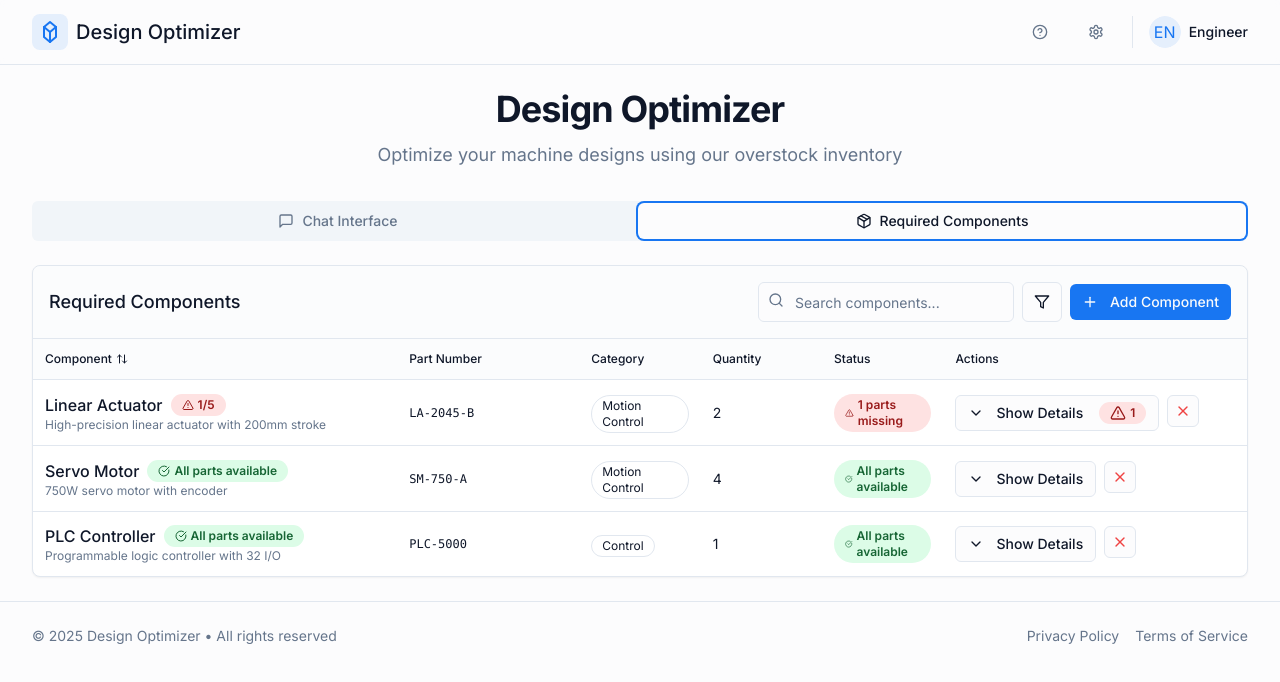
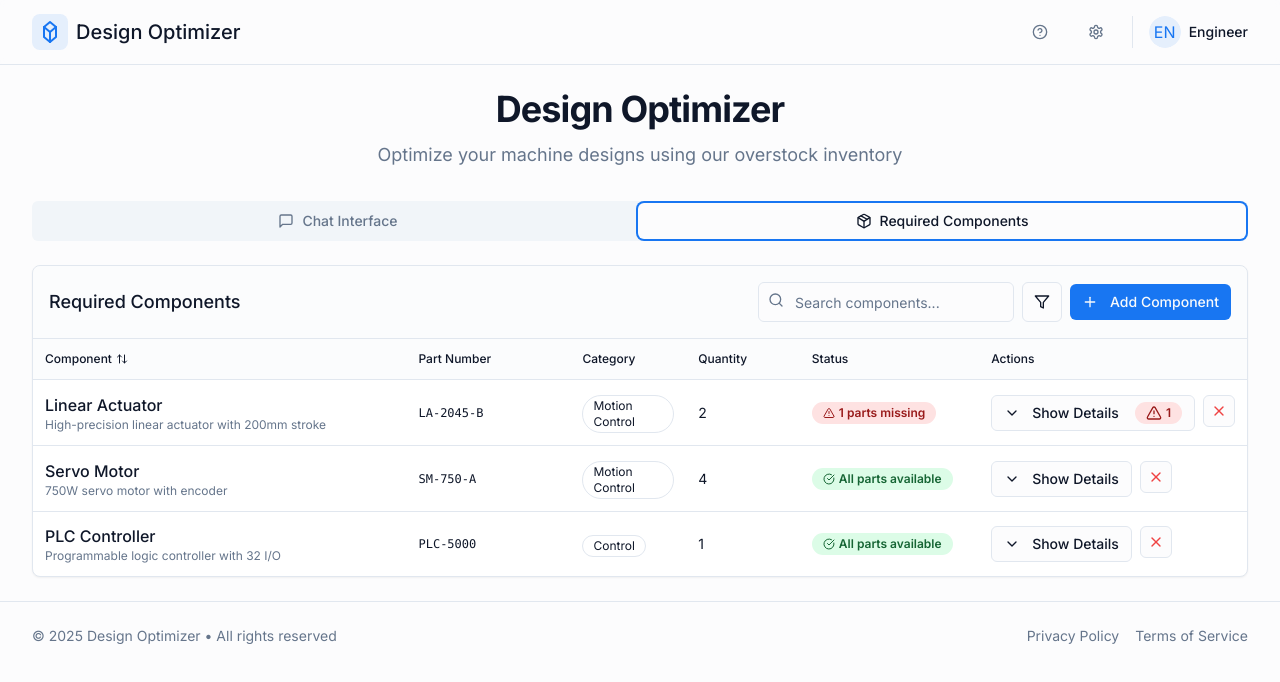
Before and after one commit to JonasBaeumer/design-optimizer-jonas-v3, a React (Vite) app: page / in a window 1280 px wide. Both pictures are taken after a click on the tab "Required Components". Shown: the top 682 px of the page. Built offline with nearby package versions, Linux system fonts and the light colour scheme; a web font is replaced by a local one.

Commit message:
Refactor components list layout
- Remove tags behind component names.
- Adjust column spacing for status tags.

```diff
--- a/src/components/ComponentsList.tsx
+++ b/src/components/ComponentsList.tsx
@@ -215,7 +215,7 @@ const ComponentsList = () => {
         missingCount: 0,
         outOfStockCount: 0,
         totalSubcomponents: 0,
-        allAvailable: missingCount === 0
+        allAvailable: true
       };
     }
 
@@ -458,7 +458,7 @@ const ComponentsList = () => {
         <table className="w-full">
           <thead className="bg-muted/30 sticky top-0">
             <tr>
-              <th className="text-xs font-medium text-left p-3 w-[30%]">
+              <th className="text-xs font-medium text-left p-3 w-[35%]">
                 <div className="flex items-center">
                   Component
                   <ArrowUpDown className="ml-1 h-3 w-3" />
@@ -467,8 +467,8 @@ const ComponentsList = () => {
               <th className="text-xs font-medium text-left p-3 w-[15%]">Part Number</th>
               <th className="text-xs font-medium text-left p-3 w-[10%]">Category</th>
               <th className="text-xs font-medium text-left p-3 w-[10%]">Quantity</th>
-              <th className="text-xs font-medium text-left p-3 w-[10%]">Status</th>
-              <th className="text-xs font-medium text-left p-3 w-[25%]">Actions</th>
+              <th className="text-xs font-medium text-left p-3 w-[15%]">Status</th>
+              <th className="text-xs font-medium text-left p-3 w-[15%]">Actions</th>
             </tr>
           </thead>
           <motion.tbody variants={staggerContainer} initial="hidden" animate="visible">
@@ -481,34 +481,8 @@ const ComponentsList = () => {
                   >
                     <td className="p-3">
                       <div>
-                        <div className="font-medium flex items-center gap-2">
+                        <div className="font-medium">
                           {component.name}
-
-                          {component.subcomponents && component.subcomponents.length > 0 && (
-                            <TooltipProvider>
-                              <Tooltip>
-                                <TooltipTrigger>
-                                  {getComponentStatus(component).hasIssues ? (
-                                    <Badge variant="critical" className="flex items-center gap-1">
-                                      <AlertTriangle className="h-3 w-3" />
-                                      {getComponentStatus(component).missingCount}/{getComponentStatus(component).totalSubcomponents}
-                                    </Badge>
-                                  ) : (
-                                    <Badge variant="success" className="flex items-center gap-1">
-                                      <CheckCircle className="h-3 w-3" />
-                                      All parts available
-                                    </Badge>
-                                  )}
-                                </TooltipTrigger>
-                                <TooltipContent>
-                                  {getComponentStatus(component).hasIssues
-                                    ? `${getComponentStatus(component).missingCount} out of ${getComponentStatus(component).totalSubcomponents} subcomponents unavailable`
-                                    : 'All subcomponents available'
-                                  }
-                                </TooltipContent>
-                              </Tooltip>
-                            </TooltipProvider>
-                          )}
                         </div>
                         <div className="text-xs text-muted-foreground">{component.description}</div>
                       </div>
@@ -521,13 +495,13 @@ const ComponentsList = () => {
                     </td>
                     <td className="p-3 text-sm">{component.quantity}</td>
                     <td className="p-3">
-                      <div className="flex flex-col gap-1">
+                      <div className="flex items-center gap-2">
                         {component.subcomponents && component.subcomponents.length > 0 ? (
                           <>
                             {getComponentStatus(component).allAvailable ? (
                               <Badge
                                 variant="success"
-                                className="flex items-center gap-1"
+                                className="flex items-center gap-1 whitespace-nowrap"
                               >
                                 <CheckCircle className="h-3 w-3" />
                                 All parts available
@@ -535,7 +509,7 @@ const ComponentsList = () => {
                             ) : (
                               <Badge
                                 variant="critical"
-                                className="flex items-center gap-1"
+                                className="flex items-center gap-1 whitespace-nowrap"
                               >
                                 <AlertTriangle className="h-3 w-3" />
                                 {getComponentStatus(component).missingCount} parts missing
@@ -545,7 +519,7 @@ const ComponentsList = () => {
                         ) : (
                           <Badge
                             variant={component.inStock ? "success" : "warning"}
-                            className="flex items-center gap-1"
+                            className="flex items-center gap-1 whitespace-nowrap"
                           >
                             {component.inStock ? (
                               <>
```
